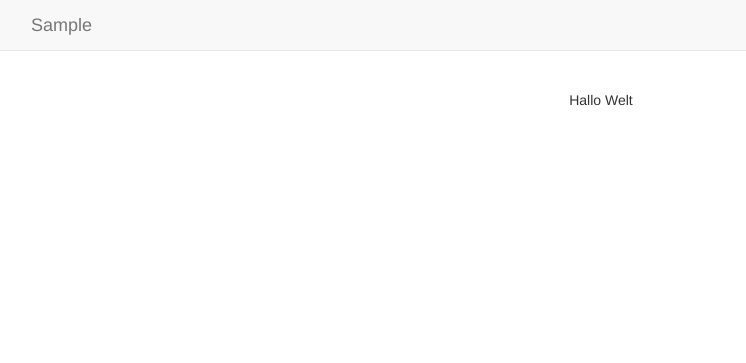
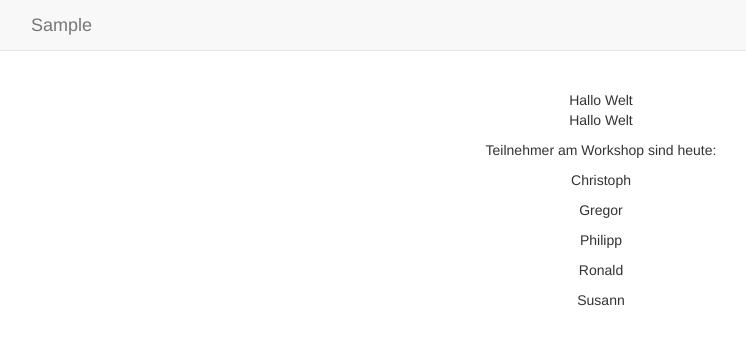
Before and after one commit to ronaldboehm/gw-workshop, a website: page src/index.html in a window 1280 px wide. Shown: the whole page, without its empty margins (39-785 px from the left). Drawn offline with nearby package versions, Linux system fonts and the light colour scheme.

Commit message:
array im Controller

```diff
--- a/src/index.html
+++ b/src/index.html
@@ -4,6 +4,8 @@
     <link rel="icon" href="../favicon.ico">
     <link href="../bower_components/bootstrap/dist/css/bootstrap.css" rel="stylesheet">
     <link href="../styles/samples.css" rel="stylesheet">
+
+    <script src="../bower_components/angular/angular.js"></script>
   </head>
 
   <body>
@@ -19,13 +21,17 @@
 
       <!-- Our Code goes here -->
       <section class="sample" ng-controller="workshopController">
-        {{test}}
+
+        {{greeting}}
+        <p ng-bind="greeting"></p>
+
+        <p>Teilnehmer am Workshop sind heute:</p>
+        <p ng-repeat="attendee in attendees">{{attendee}}</p>
       </section>
 
     </div>
 
     <!-- AngularJS -->
-    <script src="../bower_components/angular/angular.js"></script>
     <script src="./samples/ws.module.js" charset="utf-8"></script>
     <script src="./samples/ws.controller.js" charset="utf-8"></script>
   </body>
--- a/src/samples/ws.controller.js
+++ b/src/samples/ws.controller.js
@@ -6,6 +6,7 @@
     .controller('workshopController', WorkshopController);
 
     function WorkshopController($scope) {
-      $scope.test = 'Hallo Welt';
+      $scope.greeting = 'Hallo Welt';
+      $scope.attendees = ['Christoph', 'Gregor', 'Philipp', 'Ronald', 'Susann'];
     }
 }());
--- a/src/samples/ws.module.js
+++ b/src/samples/ws.module.js
@@ -4,4 +4,5 @@
   angular
     .module('workshop',[]);
 
+
 }());
```
